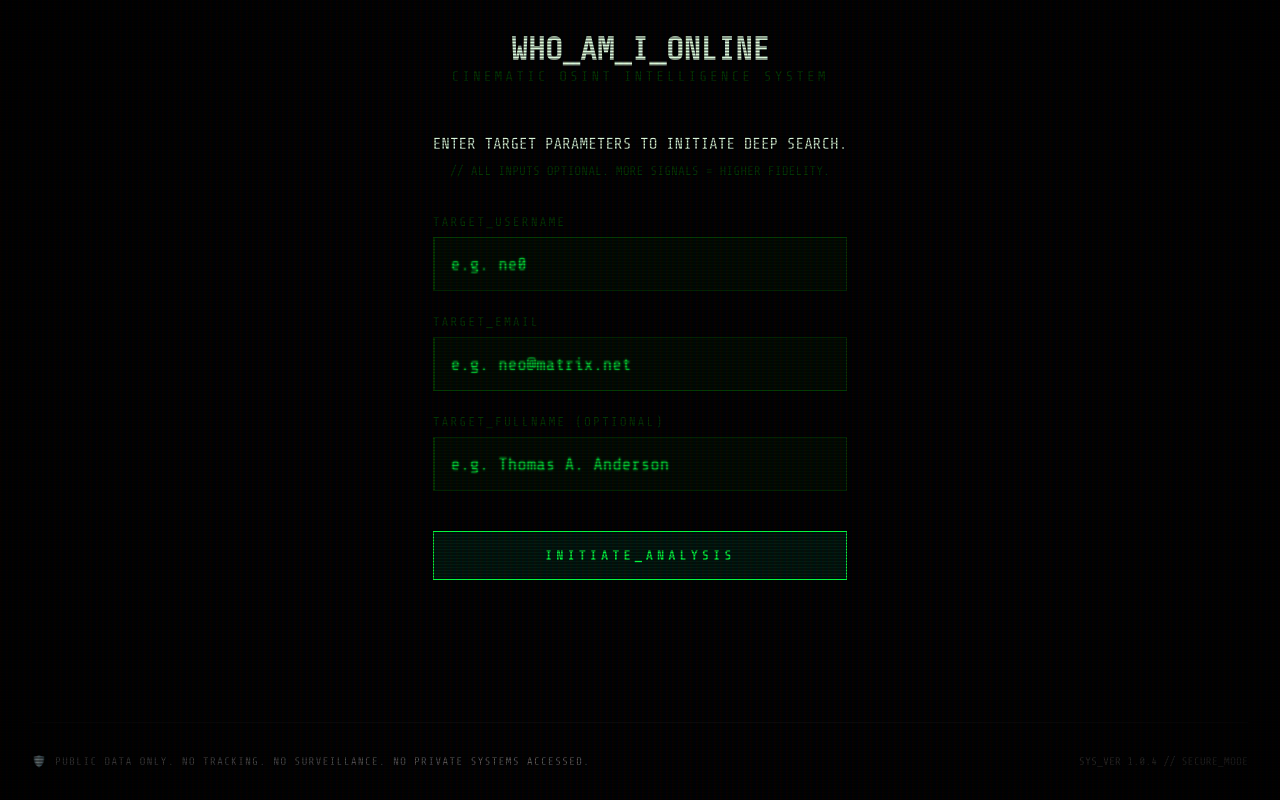
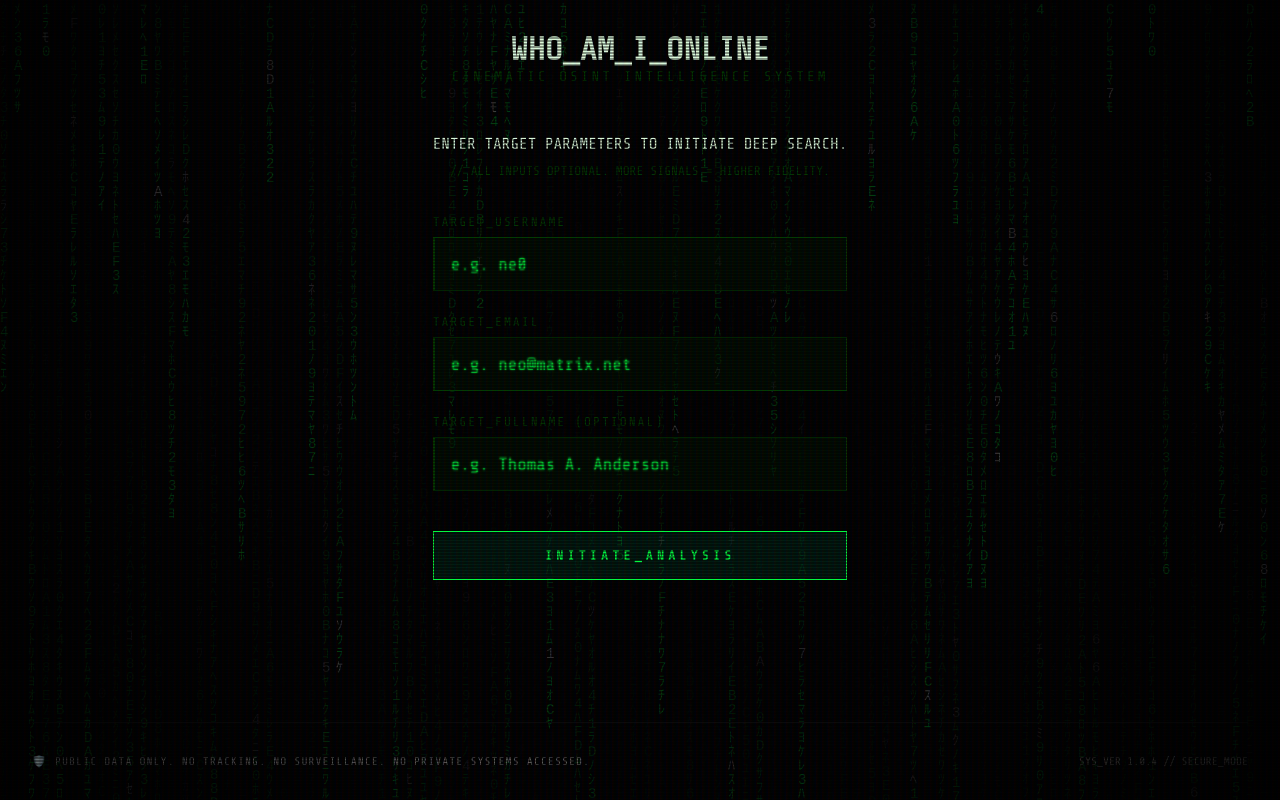
Before and after one commit to zakisheriff/Who-Am-I-Online, a Next.js app: page / in a window 1280 px wide. Built offline with nearby package versions, Linux system fonts and the light colour scheme.

Commit message:
Binary rain

```diff
--- a/components/MatrixRain.tsx
+++ b/components/MatrixRain.tsx
@@ -88,7 +88,7 @@ export default function MatrixRain() {
                 left: 0,
                 width: '100%',
                 height: '100%',
-                zIndex: -1, // Behind everything
+                zIndex: 0, // Behind everything but visible
                 opacity: 0.25, // Subtle background
                 pointerEvents: 'none'
             }}
--- a/styles/terminal.css
+++ b/styles/terminal.css
@@ -41,6 +41,8 @@
 /* Subtle CRT Flicker */
 .crt-flicker {
     animation: flicker 0.15s infinite;
+    position: relative;
+    z-index: 1;
 }
 
 @keyframes flicker {
```
